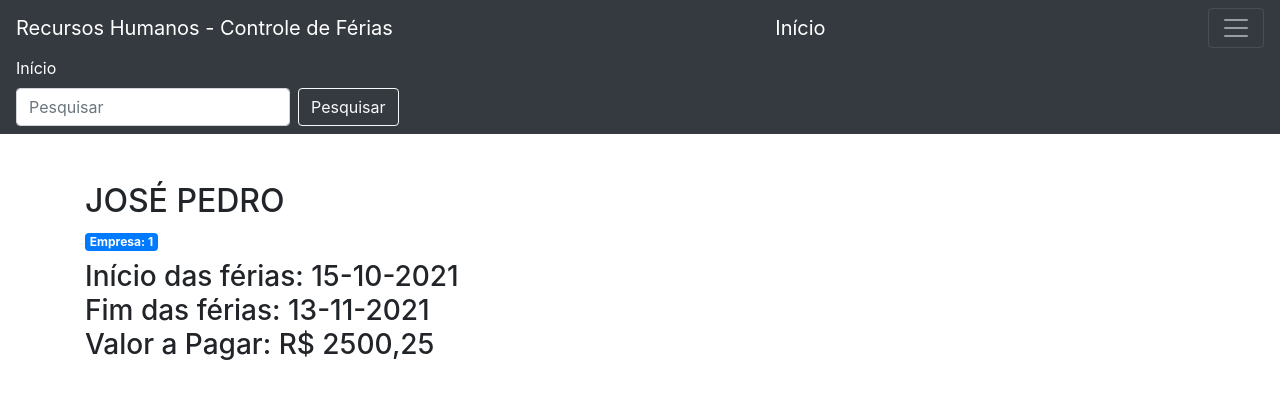
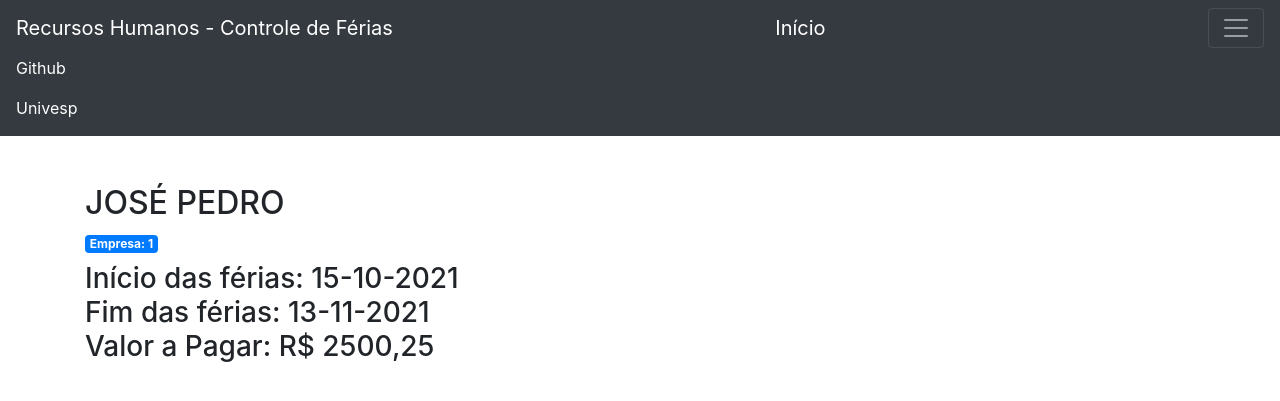
Before and after one commit to pi-barretos-eixo-computacao-2021/ferramenta_web, a Flask app: page /1 in a window 1280 px wide, after a click that opens the changed part. Shown: the top 401 px of the page. Run offline with Flask 2, Linux system fonts and the light colour scheme; data comes from the database, SQL or seed files in the repository; some libraries are stand-ins or nearby versions.

Commit message:
Inclusão de links para o Github e site da Univesp

```diff
--- a/templates/base.html
+++ b/templates/base.html
@@ -20,7 +20,10 @@
   <div class="collapse navbar-collapse" id="conteudoNavbarSuportado">
     <ul class="navbar-nav mr-auto">
       <li class="nav-item active">
-        <a class="nav-link" href="http://localhost:5000">Início <span class="sr-only">(página atual)</span></a>
+        <a class="nav-link" href="https://github.com/pi-barretos-eixo-computacao-2021/ferramenta_web" target="_blank">Github<span class="sr-only">(página atual)</span></a>
+      </li>
+      <li class="nav-item active">
+        <a class="nav-link" href="https://univesp.br" target="_blank">Univesp<span class="sr-only">(página atual)</span></a>
       </li>
       <!-- <li class="nav-item">
         <a class="nav-link" href="#">Link</a>
@@ -40,10 +43,10 @@
         <a class="nav-link disabled" href="#">Desativado</a>
       </li> -->
     </ul>
-    <form class="form-inline my-2 my-lg-0">
+<!--    <form class="form-inline my-2 my-lg-0">
       <input class="form-control mr-sm-2" type="search" placeholder="Pesquisar" aria-label="Pesquisar">
       <button class="btn btn-outline-light my-2 my-sm-0" type="submit">Pesquisar</button>
-    </form>
+    </form> -->
   </div>
 </nav>
 
```
